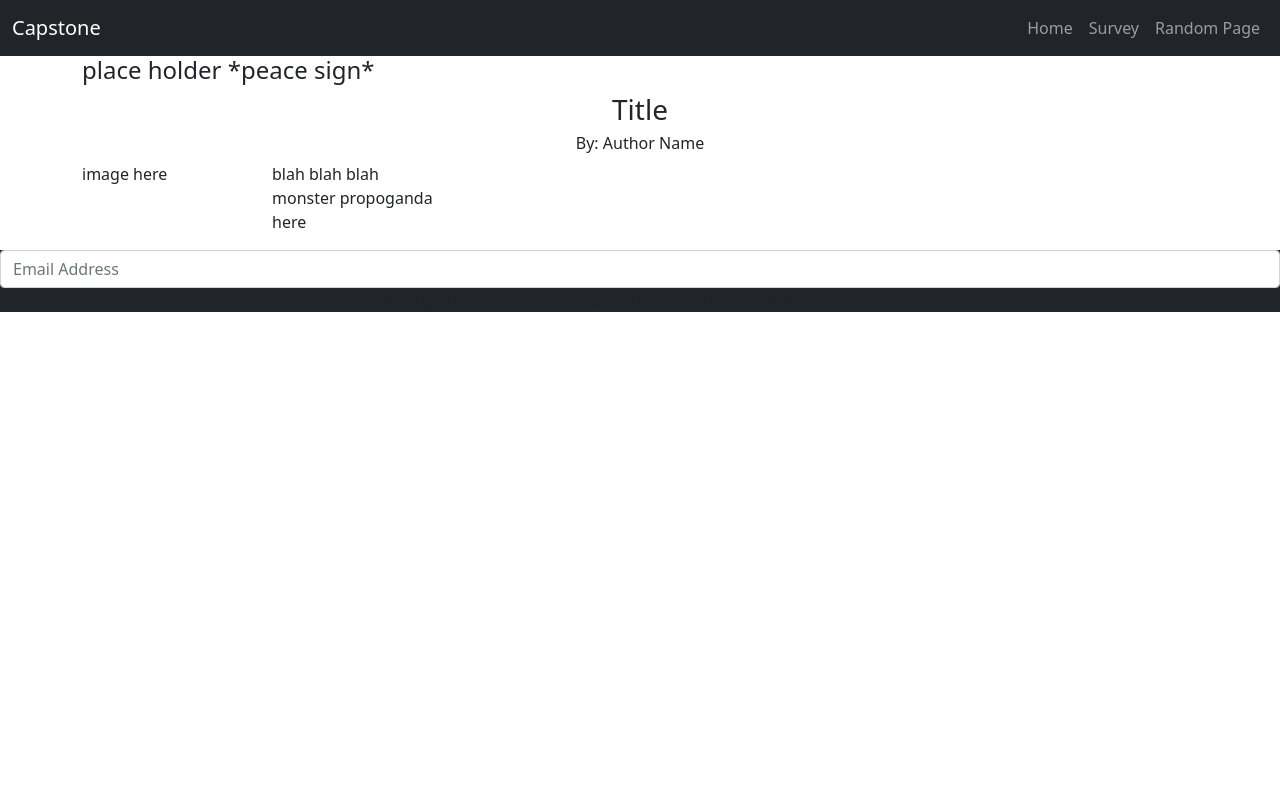
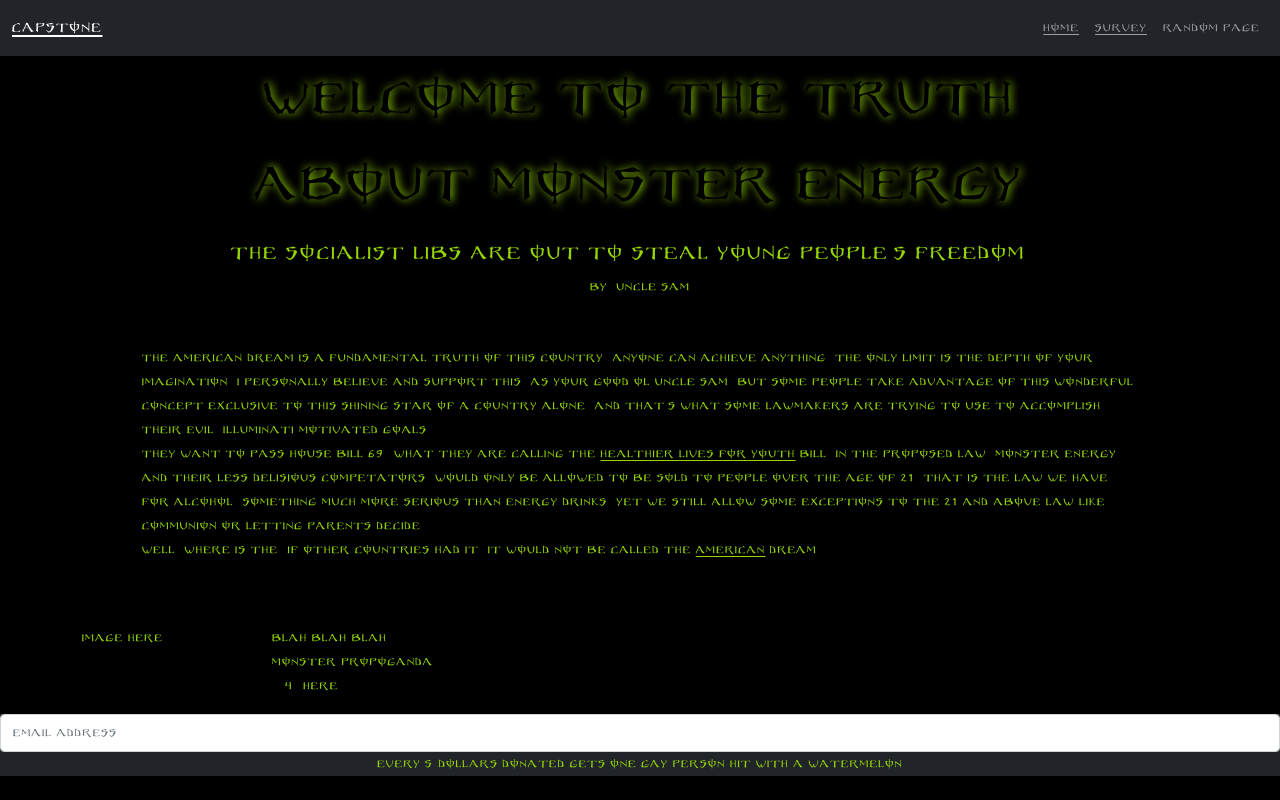
Before and after one commit to noahdangerheller/noahdangerheller, a plain HTML site: page article1.html in a window 1280 px wide. Drawn offline with nearby package versions, Linux system fonts and the light colour scheme.

Commit message:
maksim sucks

```diff
--- a/article1.html
+++ b/article1.html
@@ -9,21 +9,32 @@ page that contains all the code you need for a new page.-->
   <meta name="viewport" content="width=device-width, initial-scale=1.0">
 
   <link href="https://cdn.jsdelivr.net/npm/bootstrap@5.1.1/dist/css/bootstrap.min.css" rel="stylesheet" integrity="sha384-F3w7mX95PdgyTmZZMECAngseQB83DfGTowi0iMjiWaeVhAn4FJkqJByhZMI3AhiU" crossorigin="anonymous">
-  <title>OT CS Capstone</title>
+  <link rel="stylesheet" href="styles.css" type="text/css" charset="utf-8" />
+  <title>Uncle Sam Spills All The Truth Beans</title>
 </head>
 <body>
   <!--Navbar-->
   <div data-include="nav"></div>
   <!--Whole page container div-->
   <div class="container">
-    <h4>place holder *peace sign*</h4>
     <!--nav bar-->
     <!--header-->
-    <center><h3>Title</h3>
-    <h6>By: Author Name</h6></center>
+    <h2 class="display-1 text-center header">Welcome to the Truth <br> About Monster Energy</h2>
+    <center><h3>The Socialist Libs Are Out To Steal Young People's Freedom!!!</h3>
+    <h6>By: Uncle Sam</h6></center>
 
   </div>
   <div class="container">
+    <div class="row border border-0 m-5">
+      <p>the american dream is a fundamental truth of this country. anyone can achieve anything. the only limit is the depth of your imagination. i personally believe and support this, as your good ol uncle sam, but some people take advantage of this wonderful concept exclusive to this shining star of a country alone. and that's what some lawmakers are trying to use to accomplish their evil, illuminati motivated goals. <br>
+
+        they want to pass house bill 69, what they are calling the <u>healthier lives for youth</u> bill. in the proposed law, monster energy, and their less delisious competators, would only be allowed to be sold to people over the age of 21. that is the law we have for alcohol, something much more serious than energy drinks, yet we still allow some exceptions to the 21 and above law like communion or letting parents decide. <br>
+
+        well, where is the
+
+
+         (if other countries had it, it would not be called the <u>american</u> dream),</p>
+    </div>
     <div class="row border border-0 m-">
       <div class="col-2">
         <p>image here</p>
@@ -32,7 +43,7 @@ page that contains all the code you need for a new page.-->
         <!--https://image.shutterstock.com/image-photo/upset-us-presidential-election-man-600w-1060560650.jpg-->
       </div>
       <div class="col-2">
-        <p>blah blah blah monster propoganda here</p>
+        <p>blah blah blah monster propoganda .. 4. here</p>
       </div>
     </div>
   </div>
--- a/noah heller milestone 1/styles.css
+++ b/noah heller milestone 1/styles.css
@@ -1,9 +1,85 @@
-.footer {
-    position: fixed;
-    left: 0;
-    bottom: 0;
-    width: 100%;
-    background-color: red;
-    color: white;
-    text-align: center;
+@font-face {
+  font-family: 'green_energyregular';
+  src: url('green_energy-webfont.woff2') format('woff2'),
+       url('green_energy-webfont.woff') format('woff');
+  font-weight: normal;
+  font-style: normal;
+
+}
+
+body {
+  font-family:'green_energyregular';
+  color: #95D600;
+  background-color: black;
+  z-index: 3;
+}
+
+head {
+  background-color: black;
+}
+
+a:link {
+  color:#95D600;
+  background-color: transparent;
+  text-decoration: underline;
+}
+
+a:visited {
+  color:#95D600;
+  background-color: transparent;
+  text-decoration: underline;
+}
+
+.homepage-img {
+  width: 100%;
+  margin: 0%;
+  overflow: hidden;
+}
+
+.static {
+  position: absolute;
+  width: fit-content;
+  height: max-content;
+  left: 0%;
+  z-index: 5;
+
+}
+
+
+.header {
+  font-size: 4.5em;
+  letter-spacing: -1px;
+  color: black;
+  text-shadow: 2px 0 8px #95D600;
+}
+
+#hideMeAfter5Seconds {
+  animation: hideAnimation 0s ease-in 5s;
+  animation-fill-mode: forwards;
+}
+
+@keyframes hideAnimation {
+  to {
+    visibility: hidden;
+    width: 0;
+    height: 0;
   }
+}
+
+@keyframes showAnimation {
+  to {
+    visibility: visible;
+  }
+}
+
+#myModal {
+  border-radius: 0%;
+  animation: showAnimation 5s ease-out 0s forwards;
+}
+
+.btn {
+  background-color: black;
+  border-radius: 0%;
+  border-color: #95D600;
+
+}
```
Also changed, not shown: index.html (+7 -1 lines), survey.html (+1 -1 lines).
